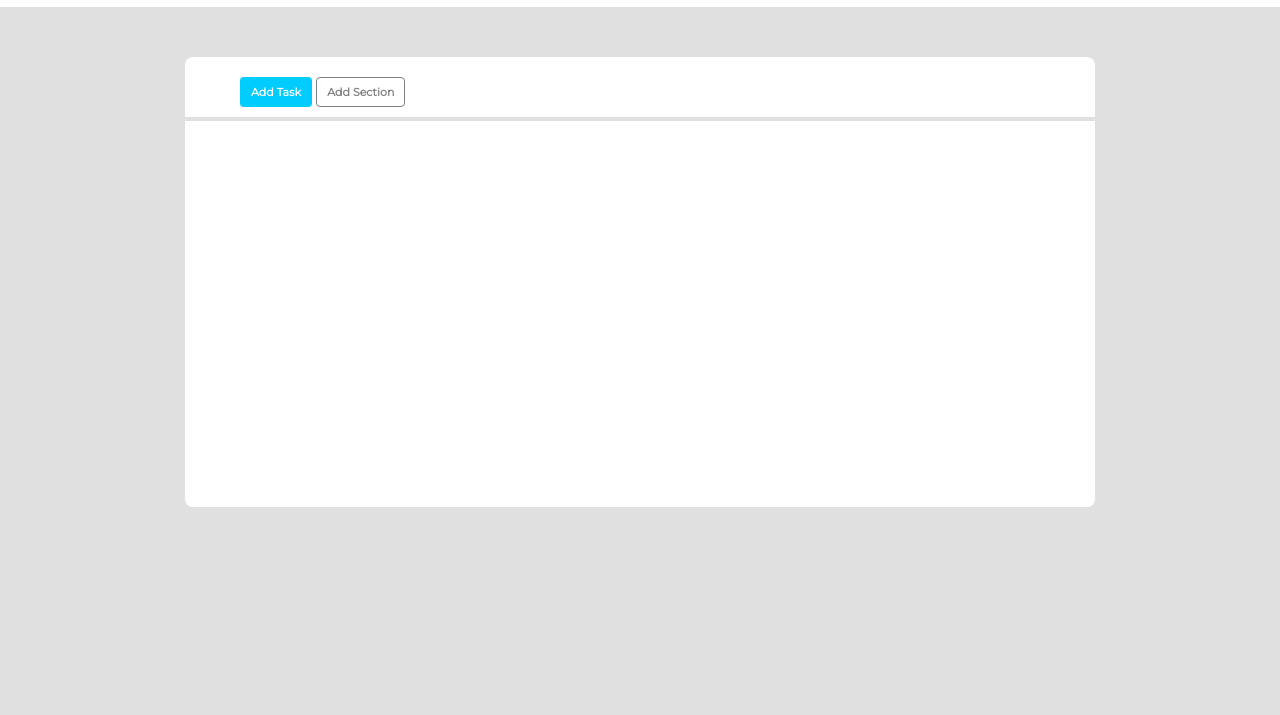
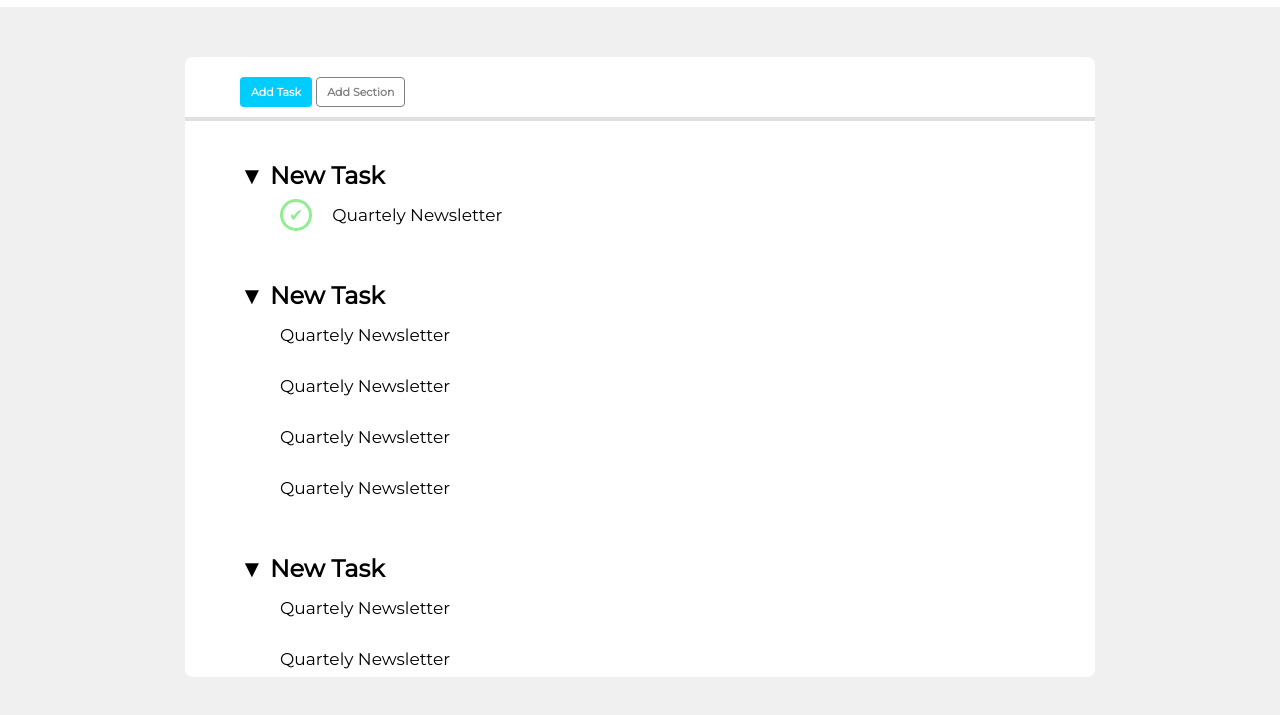
Before and after one commit to micheleTummolo/html-css-toboolist, a plain HTML site: page index.html in a window 1280 px wide. Shown: the part 63-778 px from the top of the page. Drawn offline with Linux system fonts and the light colour scheme.

Commit message:
added to-do list

```diff
--- a/css/style.css
+++ b/css/style.css
@@ -24,13 +24,13 @@ header img{
 
 body{
     font-family: 'Montserrat', sans-serif;
-    background-color: rgb(224, 224, 224);
+    background-color: rgb(240, 240, 240);
 }
 
 main{
     background-color: white;
     width: 910px;
-    height: 450px;
+    height: 620px;
     margin: 50px auto;
     border-radius: 8px;
 }
@@ -65,3 +65,32 @@ hr{
     margin-top: 10px;
     border: solid 2px rgb(224, 224, 224);
 }
+
+#list{
+    width: 800px;
+    margin: 0px auto;
+}
+
+#list section{
+    margin-top: 40px;
+}
+
+#list h2{
+    font-weight: bold;
+}
+
+#list li{
+    font-size: 17px;
+    list-style-type: none;
+    margin-left: 40px;
+    line-height: 3;
+}
+
+.done::before{
+    content: '\2714';
+    color: lightgreen;
+    margin-right: 20px;
+    padding: 3px 6px;
+    border: solid 3px lightgreen;
+    border-radius: 50%;
+}
--- a/index.html
+++ b/index.html
@@ -23,7 +23,32 @@
 
             <hr>
 
+            <div id="list">
+                <section>
+                    <h2>&#9660; New Task</h2>
+                    <ul>
+                        <li class="done">Quartely Newsletter</li>
+                    </ul>
+                </section>
 
+                <section>
+                    <h2>&#9660; New Task</h2>
+                    <ul>
+                        <li>Quartely Newsletter</li>
+                        <li>Quartely Newsletter</li>
+                        <li>Quartely Newsletter</li>
+                        <li>Quartely Newsletter</li>
+                    </ul>
+                </section>
+
+                <section>
+                    <h2>&#9660; New Task</h2>
+                    <ul>
+                        <li>Quartely Newsletter</li>
+                        <li>Quartely Newsletter</li>
+                    </ul>
+                </section>
+            </div>
         </main>
     </body>
 </html>
```
